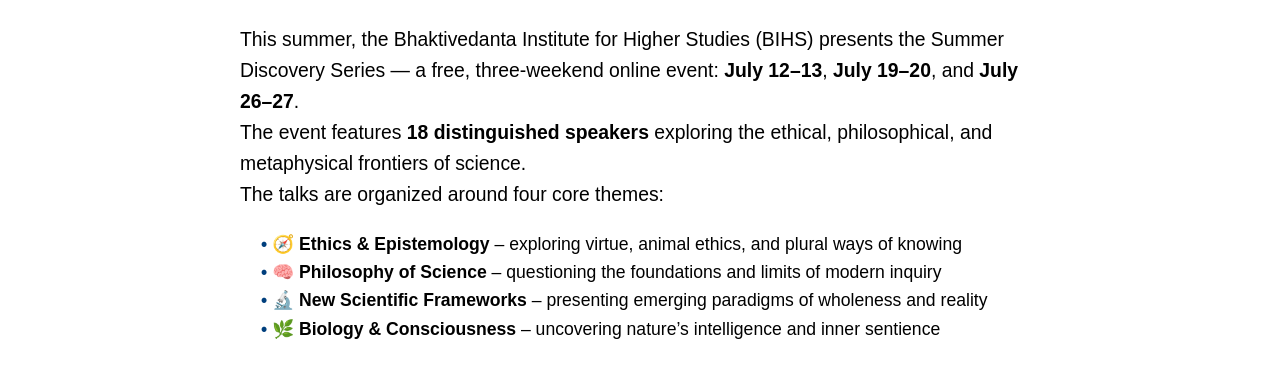
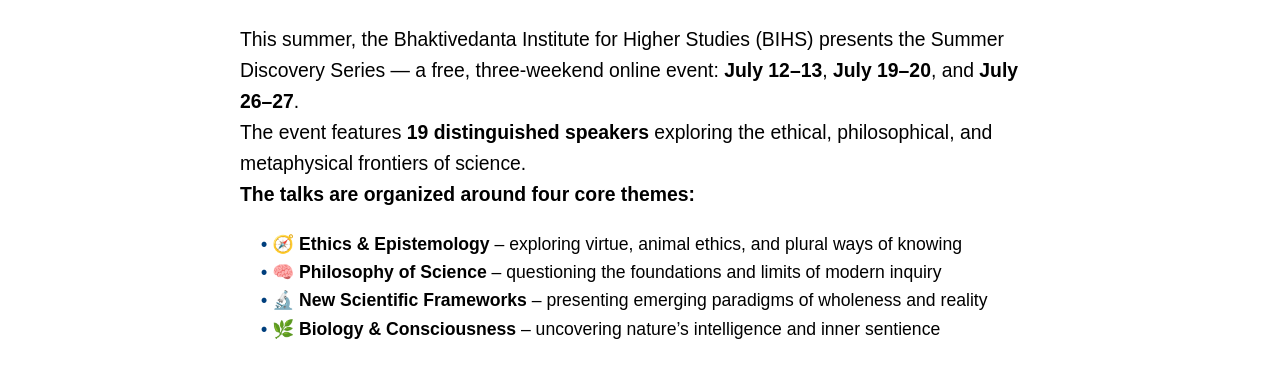
Before and after one commit to BIHStudies/Summer.Discovery.Series, a plain HTML site: page index.html in a window 1280 px wide. Shown: the part 429-800 px from the top of the page. Drawn offline with Linux system fonts and the light colour scheme.

Commit message:
Update index.html

```diff
--- a/index.html
+++ b/index.html
@@ -216,10 +216,12 @@
       This summer, the Bhaktivedanta Institute for Higher Studies (BIHS) presents the Summer Discovery Series —
       a free, three-weekend online event: <strong>July 12–13</strong>, <strong>July 19–20</strong>, and <strong>July 26–27</strong>.
     </p>
+    <p></p>
     <p>
-      The event features <strong>18 distinguished speakers</strong> exploring the ethical, philosophical, and metaphysical frontiers of science.
+      The event features <strong>19 distinguished speakers</strong> exploring the ethical, philosophical, and metaphysical frontiers of science.
     </p>
-    <p>The talks are organized around four core themes:</p>
+    <p></p>
+    <p><strong>The talks are organized around four core themes:</strong></p>
     <ul>
       <li>🧭 <strong>Ethics & Epistemology</strong> – exploring virtue, animal ethics, and plural ways of knowing</li>
       <li>🧠 <strong>Philosophy of Science</strong> – questioning the foundations and limits of modern inquiry</li>
```
